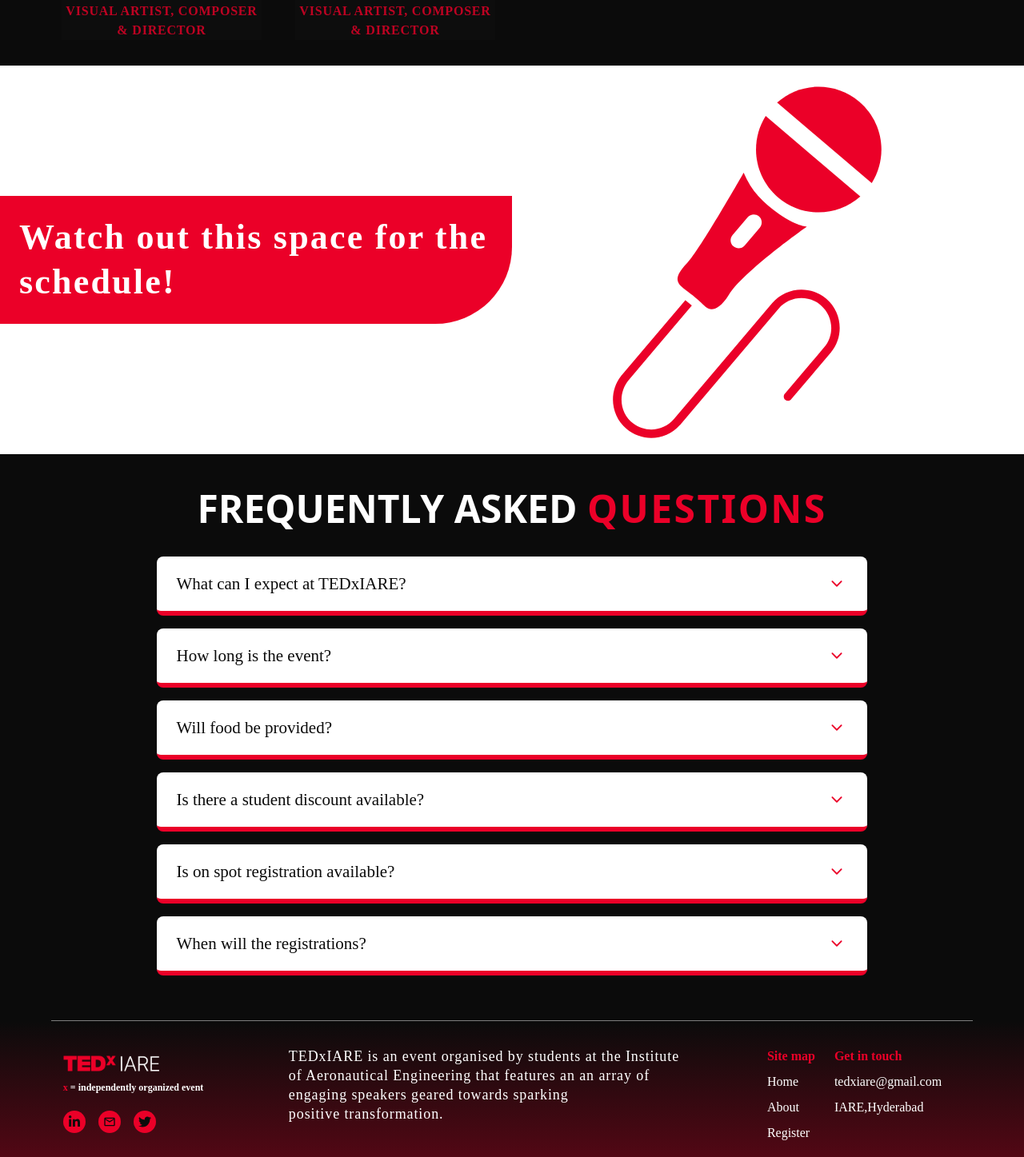
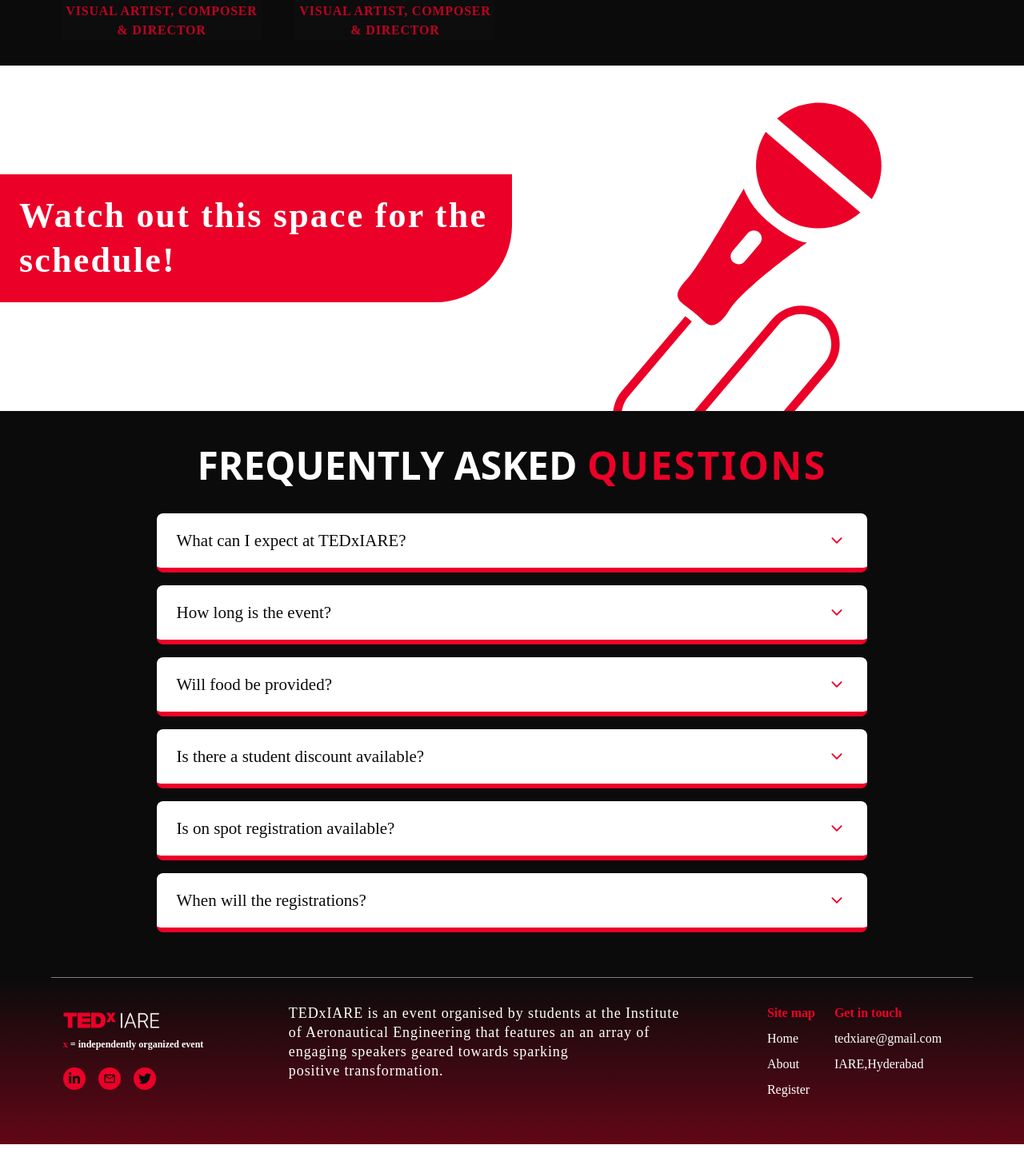
Before and after one commit to t2e0j0a4/tedxiare, a React (Create React App) app: page / in a window 1280 px wide. Shown: the part 2863-4310 px from the top of the page at 80% size. Built offline with nearby package versions, Linux system fonts and the light colour scheme; grey boxes are pictures that could not be loaded; a web font is replaced by a local one.

Commit message:
Schedule section image updated

```diff
--- a/src/Pages/Home.jsx
+++ b/src/Pages/Home.jsx
@@ -77,8 +77,8 @@
                 <div className="w-[94%] sm:w-[80%] md:w-[50%] px-6 py-6 flex justify-center items-center bg-[#EB0028] rounded-br-[6rem]">
                     <p className=' md:text-[32px] md:leading-[36px] lg:text-[36px] lg:leading-[42px] xl:text-[44px] xl:leading-[56px] w-[100%] text-[#ffffff] font-[600] font-[Poppins] tracking-wider'>Watch out this space for the schedule!</p>
                 </div>
-                <div className="w-[94%] md:w-[50%] flex justify-center items-center">
-                    <img src={Mic} alt="Mic" className='w-[70%]' />
+                <div className="w-[94%] md:w-[50%] h-[320px] scheduleImg sm:h-[450px] md:h-[330px] lg:h-[400px] xl:h-[400px] 2xl:h-[470px] flex justify-center items-center relative z-[0]">
+                    <img src={Mic} alt="Mic" className=' w-[80%] sm:w-[70%] absolute top-[10px] sm:top-[80px] md:top-[80px] lg:top-[20px] xl:top-[20px] 2xl:top-[0px] z-[0]' />
                 </div>
             </div>
         </section>
@@ -87,7 +87,7 @@
         {/* <section className='w-[100%] h-[100%] bg-[#ffffff]'></section> */}
 
         {/* FAQ */}
-        <section className="w-[100%] h-[100%] bg-[#0B0B0B] py-8 gap-y-6 sm:gap-y-8 px-6">
+        <section className="w-[100%] h-[100%] relative z-[10] bg-[#0B0B0B] py-8 gap-y-6 sm:gap-y-8 px-6">
             <div className="w-[100%] flex justify-center items-center text-center mb-6">
                 <h1 className='text-[32px] sm:text-[48px] text-center font-[600] leading-[48px] md:leading-[72px] text-[#ffffff]'>FREQUENTLY ASKED <span className='text-[#EB0028] tracking-wider'>QUESTIONS</span></h1>
             </div>
```
